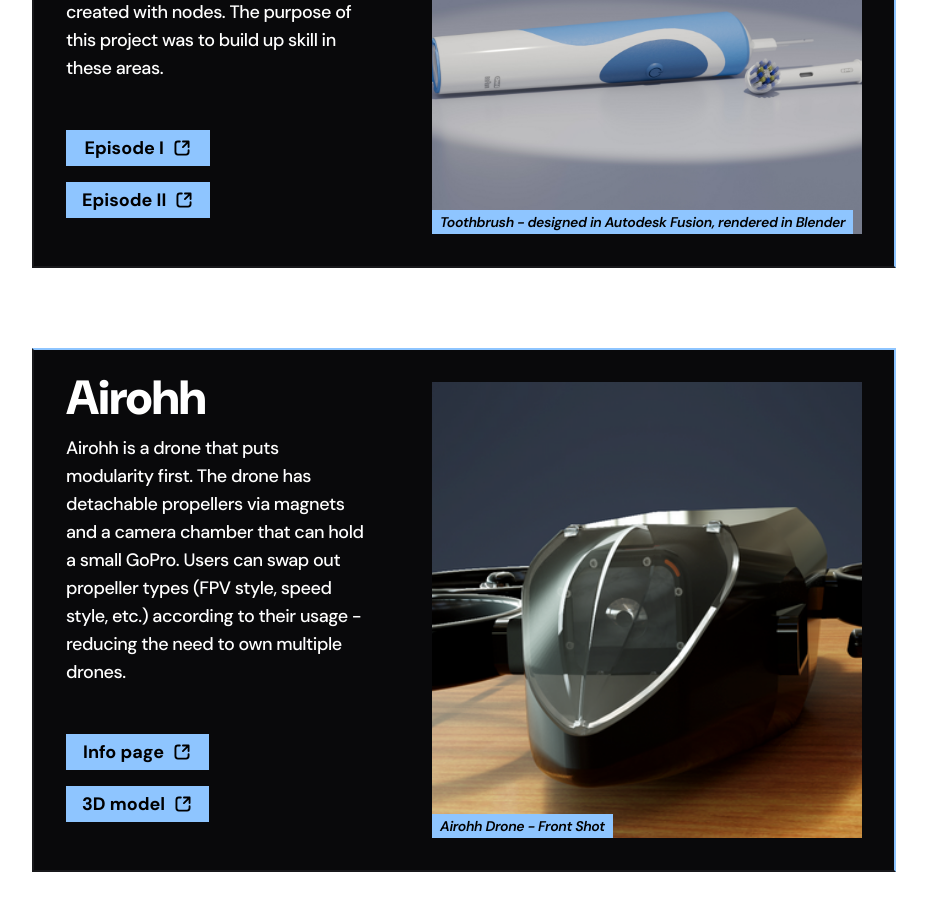
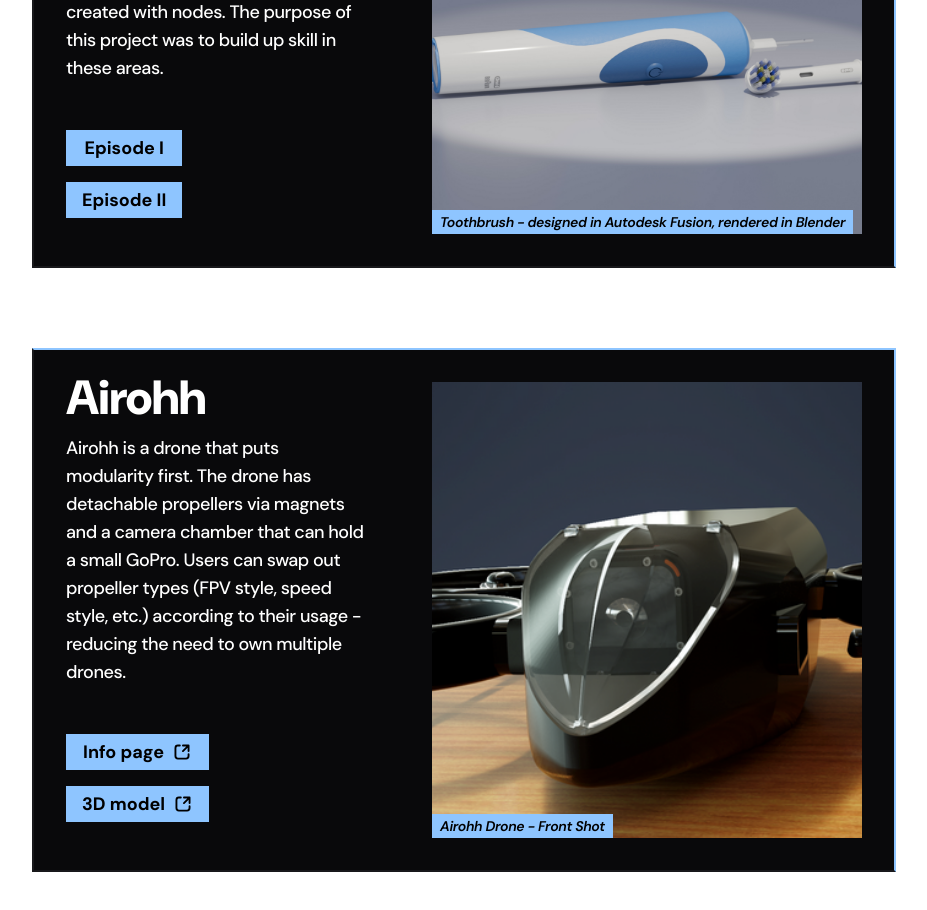
Before and after one commit to peterdev22/peterkni.com, a SvelteKit app: page /cad in a window 1280 px wide. Shown: the part 1580-2490 px from the top of the page, without its empty margins (176-1103 px from the left). Built offline with nearby package versions, Linux system fonts and the light colour scheme.

Commit message:
Video previews

```diff
--- a/package.json
+++ b/package.json
@@ -1,6 +1,6 @@
 {
 	"name": "peterkni.com",
-	"version": "2.5.4",
+	"version": "2.6.0",
 	"type": "module",
 	"scripts": {
 		"dev": "vite dev",
--- /dev/null
+++ b/src/lib/components/ItemPreview.svelte
@@ -0,0 +1,72 @@
+<script lang="ts">
+  import { blur } from "svelte/transition";
+
+  let { isPreviewOpen = $bindable(), previewData = $bindable() } = $props();
+</script>
+
+<!-- BG : DARKEN -->
+<div
+  class=" bg-black h-full w-full z-10 transition-all fixed top-0 left-0 opacity-90"
+  in:blur={{ duration: 500 }}
+  out:blur={{ duration: 500 }}
+></div>
+
+<!-- UI -->
+<div
+  class="fixed top-0 left-0 w-full h-full z-20 flex items-center justify-center"
+  in:blur={{ duration: 500 }}
+  out:blur={{ duration: 500 }}
+>
+  <div
+    class="flex flex-col mx-4 sm:mx-8 md:mx-20 lg:mx-40 xl:mx-60 2xl:mx-80 gap-10"
+  >
+    <div class="flex justify-between items-center">
+      <button
+        onclick={() => {
+          isPreviewOpen = !isPreviewOpen;
+        }}
+        class="select-none flex cursor-pointer
+    bg-green-300 hover:bg-white w-fit gap-2 font-bold tracking-tighter transition-all active:scale-95 items-center text-3xl px-2 py-0.5"
+      >
+        <img
+          src="/assets/symbols/exit_man_running_black.svg"
+          alt="Black symbol of a man running, representing an exit sign."
+          class="w-8 text-black font-normal truncate italic text-xs"
+        />
+        Exit
+      </button>
+
+      <hgroup class="flex flex-col items-end">
+        <h1
+          class="text-lg text-zinc-700 font-bold font-title tracking-tighter -mb-1"
+        >
+          {previewData.type.toUpperCase()}
+        </h1>
+        <h1
+          class="text-2xl text-blue-300 font-bold font-title tracking-tighter"
+        >
+          {previewData.project.toUpperCase()}
+        </h1>
+      </hgroup>
+    </div>
+
+    {#if previewData.type == "video"}
+      <!-- svelte-ignore a11y_media_has_caption -->
+      <video controls width="100%" class="" poster="{previewData.thumbnail}">
+        <source
+          src={previewData.url}
+          type="video/{previewData.url.split('.').pop()}"
+        />
+      </video>
+    {/if}
+
+    <hgroup class="flex flex-col gap-2">
+      <h1 class="text-xl sm:text-3xl text-zinc-500 font-black tracking-tight">
+        {previewData.title}
+      </h1>
+      <p class="text-zinc-500 sm:text-lg font-medium tracking-tight">
+        {previewData.description}
+      </p>
+    </hgroup>
+  </div>
+</div>
--- a/src/lib/components/ProjectCard.svelte
+++ b/src/lib/components/ProjectCard.svelte
@@ -2,7 +2,7 @@
   import { PUBLIC_CF_IMAGES } from "$env/static/public";
   import { onMount } from "svelte";
 
-  let { project, theme } = $props();
+  let { project, theme, isPreviewOpen = $bindable(), previewData = $bindable() } = $props();
   let tagMaxWidth = $state(false);
 
   // check screen width for tag display
@@ -68,7 +68,29 @@
       class="select-none flex flex-col gap-6 lg:gap-4 text-xl md:text-lg xl:text-md my-4 text-center font-bold sm:w-fit text-black 2xl:flex-row"
     >
       {#each project.buttons as button}
-        {#if button.url.startsWith("/") != true}
+        {#if button.url.startsWith("preview:")}
+          <button
+            onclick={() => {
+                  isPreviewOpen = !isPreviewOpen;
+                  previewData = project.previews[
+                    button.url.split(":")[1]
+                  ];
+            }}
+            class="py-2 lg:py-1 px-4 cursor-pointer {theme.colour == 'green'
+              ? 'bg-green-300 hover:bg-white'
+              : theme.colour == 'blue'
+                ? 'bg-blue-300 hover:bg-white'
+                : theme.colour == 'red'
+                  ? 'bg-red-400 hover:bg-white'
+                  : theme.colour == 'yellow'
+                    ? 'bg-yellow-300 hover:bg-white'
+                    : ''}  transition-all active:scale-95"
+          >
+            <div class="flex items-center justify-center gap-2 line-clamp-1">
+              {button.name}
+            </div>
+          </button>
+        {:else if button.url.startsWith("/") != true}
           <a
             href={button.url}
             target="_blank"
--- a/src/lib/data/projectData.ts
+++ b/src/lib/data/projectData.ts
@@ -64,16 +64,34 @@ export const cadProjects = [
     buttons: [
       {
         name: "Episode I",
-        url: "https://storage.peterkni.com/projects/toothbrush/st1.mp4",
+        url: "preview:0",
       },
       {
         name: "Episode II",
-        url: "https://storage.peterkni.com/projects/toothbrush/st2.mp4",
+        url: "preview:1",
       },
     ],
     tags: [
       "Video",
     ],
+    previews: [
+      {
+        type: "video",
+        project: "Toothbrush",
+        title: "Skills Task 1 - Motion & Complex Tools",
+        description: "Documenting the challenges and solutions of problems encountered while creating a mechanically accurate toothbrush in Autodesk Fusion.",
+        thumbnail: "/assets/projects/cad/st1_cover.jpeg",
+        url: "https://storage.peterkni.com/projects/toothbrush/st1.mp4",
+      },
+      {
+        type: "video",
+        project: "Toothbrush",
+        title: "Skills Task 2 - Advanced Rendering",
+        description: "Using the toothbrush model created in Skills Task 1, renders were created using Blender. Challenges encountered along the way were documented in this video.",
+        thumbnail: "/assets/projects/cad/st2_cover.jpeg",
+        url: "https://storage.peterkni.com/projects/toothbrush/st2.mp4",
+      }
+    ]
   },
   {
     id: 4,
--- a/src/routes/+page.svelte
+++ b/src/routes/+page.svelte
@@ -7,8 +7,9 @@
     programmingProjects,
   } from "$lib/data/projectData";
 
-  // slideshow component
+  // components
   import Slideshow from "$lib/components/Slideshow.svelte";
+  import ItemPreview from "$lib/components/ItemPreview.svelte";
 
   // handle local vs cloudflare pages image paths
   function getImagePath(
@@ -25,6 +26,21 @@
       return `/assets/projects/${section}/${filename}`;
     }
   }
+
+  // item preview
+  let isPreviewOpen: boolean = $state(false);
+  let previewData = $state({});
+
+  // prevent scrolling while preview is open
+  $effect(() => {
+    if (isPreviewOpen) {
+      document.body.classList.add("overflow-y-hidden");
+      document.body.classList.add("touch-none");
+    } else {
+      document.body.classList.remove("overflow-y-hidden");
+      document.body.classList.remove("touch-none");
+    }
+  });
 </script>
 
 <!-- PAGE METADATA -->
@@ -126,6 +142,27 @@
               >
                 {button.name}
               </a>
+            {:else if button.url.startsWith("preview:")}
+              <button
+                onclick={() => {
+                  isPreviewOpen = !isPreviewOpen;
+                  previewData = project.previews[
+                    button.url.split(":")[1]
+                  ];
+                }}
+                class="select-none cursor-pointer text-center justify-center gap-1 {project.section ==
+                'misc'
+                  ? 'bg-green-300'
+                  : project.section == 'cad'
+                    ? 'bg-blue-300'
+                    : project.section == 'robotics'
+                      ? 'bg-red-400'
+                      : project.section == 'programming'
+                        ? 'bg-yellow-300'
+                        : ''} text-lg sm:text-base flex items-center active:scale-95 transition-all w-full px-2 sm:w-auto sm:py-0 py-1 font-bold hover:bg-white text-black"
+              >
+                {button.name}
+              </button>
             {:else}
               <a
                 href={button.url}
@@ -167,6 +204,11 @@
     </article>
   {/each}
 {/snippet}
+
+<!-- ITEM PREVIEW (VIDEO/CAD MODEL)-->
+{#if isPreviewOpen}
+  <ItemPreview bind:isPreviewOpen bind:previewData />
+{/if}
 
 <!-- FEATURED SLIDESHOW -->
 <section class="pb-16">
--- a/src/routes/cad/+page.svelte
+++ b/src/routes/cad/+page.svelte
@@ -2,6 +2,7 @@
   import { onMount } from 'svelte';
   import { cadProjects } from '$lib/data/projectData';
   import ProjectCard from '$lib/components/ProjectCard.svelte';
+  import ItemPreview from '$lib/components/ItemPreview.svelte';
 
   // page theme data
   let theme: any = {
@@ -14,7 +15,7 @@
   };
 
   // screen width check
-  let sm = false;
+  let sm = $state(false);
 
   onMount(() => {
     const checkScreenWidth = () => {
@@ -27,6 +28,21 @@
     return () => {
       window.removeEventListener('resize', checkScreenWidth);
     };
+  });
+
+    // item preview
+  let isPreviewOpen: boolean = $state(false);
+  let previewData = $state({});
+
+  // prevent scrolling while preview is open
+  $effect(() => {
+    if (isPreviewOpen) {
+      document.body.classList.add("overflow-y-hidden");
+      document.body.classList.add("touch-none");
+    } else {
+      document.body.classList.remove("overflow-y-hidden");
+      document.body.classList.remove("touch-none");
+    }
   });
 </script>
 
@@ -102,6 +118,11 @@
   </div>
 {/snippet}
 
+<!-- ITEM PREVIEW (VIDEO/CAD MODEL)-->
+{#if isPreviewOpen}
+  <ItemPreview bind:isPreviewOpen bind:previewData />
+{/if}
+
 <!-- PAGE TITLE -->
 <section
   class="pt-8 px-4 lg:px-28 xl:px-52 2xl:px-72 flex justify-between items-baseline gap-10 flex-col xl:flex-row"
@@ -114,7 +135,7 @@
   class="py-6 sm:py-12 px-4 lg:px-28 xl:px-52 2xl:px-72 flex flex-col gap-20"
 >
   {#each cadProjects as project}
-    <ProjectCard {project} {theme} />
+    <ProjectCard {project} {theme} bind:isPreviewOpen bind:previewData />
   {/each}
 </main>
 
```
